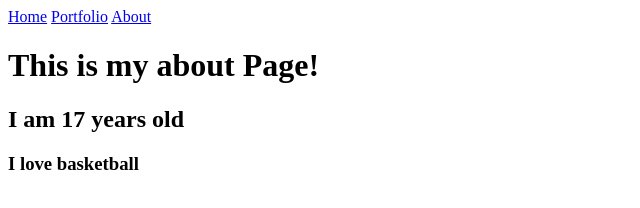
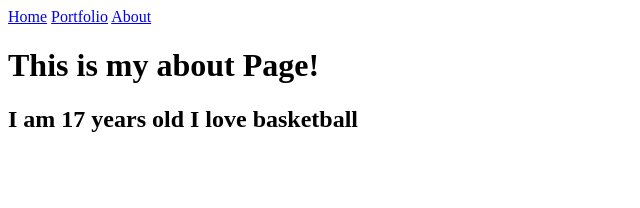
Before and after one commit to bshine/bshine.github.io, a plain HTML site: page my_website/about.html in a window 1280 px wide. Shown: the whole page, without its empty margins (0-640 px from the left). Drawn offline with Linux system fonts and the light colour scheme.

Commit message:
jsdjsjjs

```diff
--- a/my_website/about.html
+++ b/my_website/about.html
@@ -9,8 +9,8 @@
     <a href="portfolio.html">Portfolio</a>
     <a href="about.html">About</a>
     <h1>This is my about Page!</h1>
-     <h2>I am 17 years old</h2>
-      <h3>I love basketball</h3>
+     <h2>I am 17 years old
+     I love basketball</h2>
        <br>
     <a target="_blank" href="https://scratch.mit.edu">
         </a>
```
